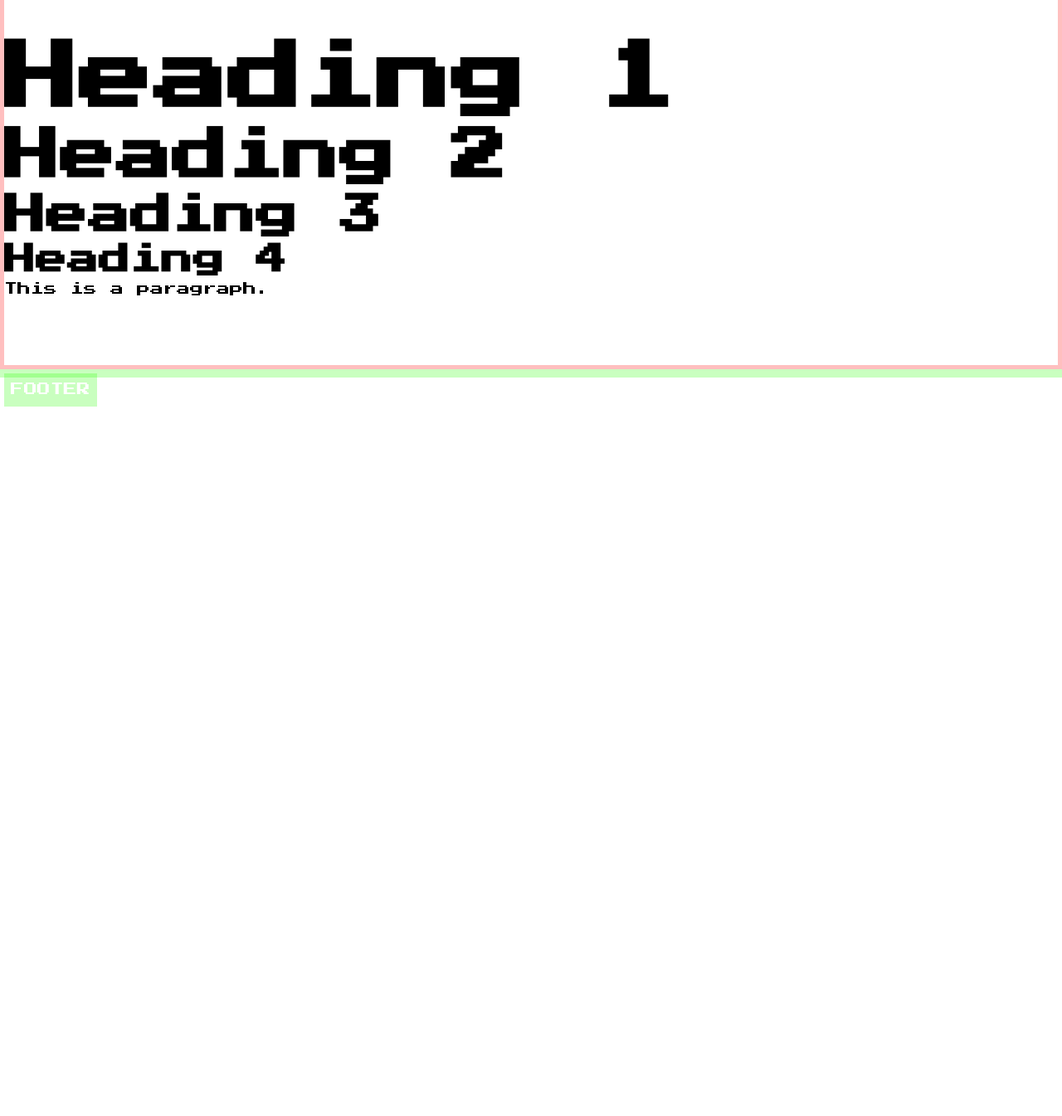
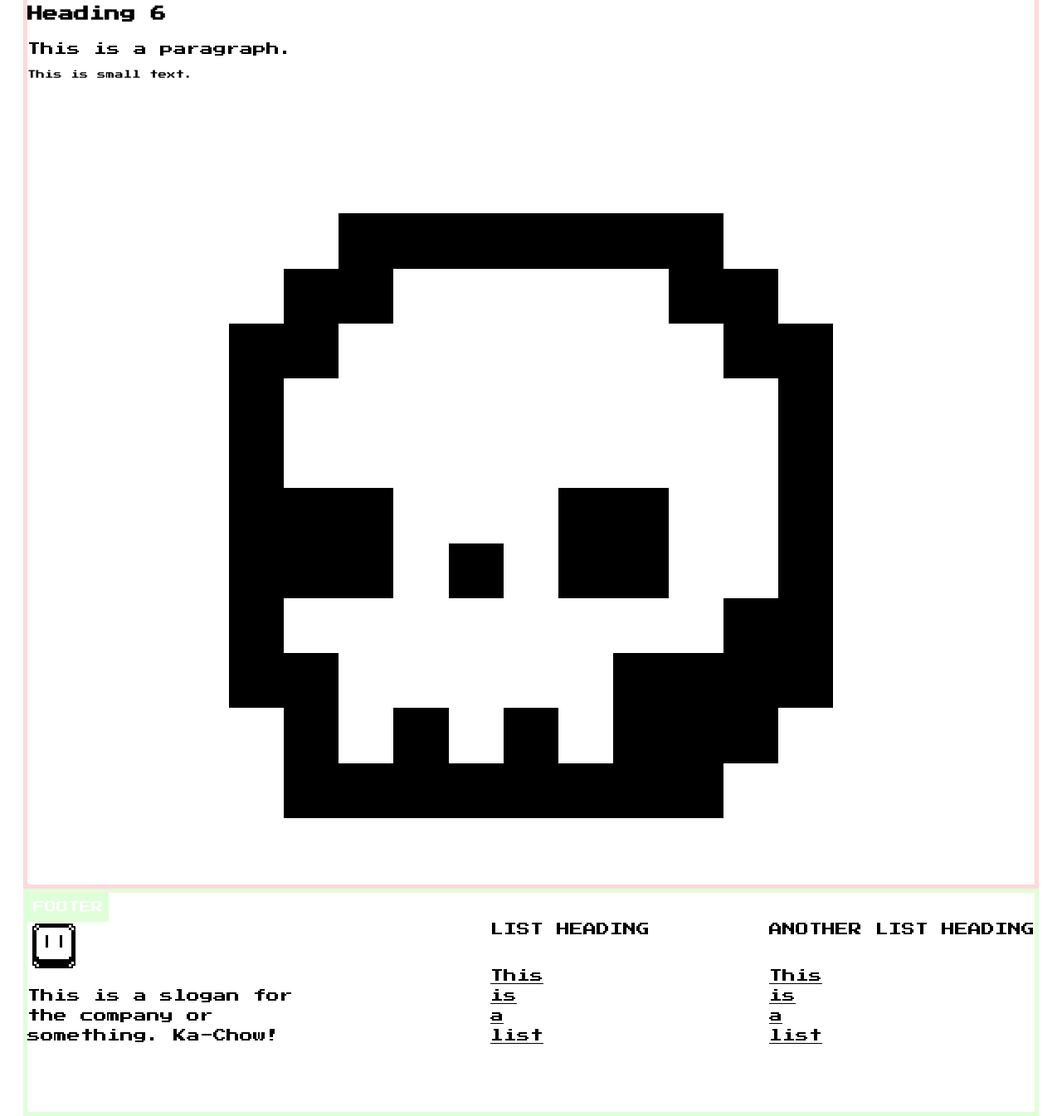
Before and after one commit to canklefark/site-structure, a plain HTML site: page index.html in a window 1280 px wide. Shown: the part 666-2011 px from the top of the page at 83% size. Before the commit the page ends 1156 px from the top, so only its background shows below. Drawn offline with Linux system fonts and the light colour scheme.

Commit message:
add pixel art and a bunch of other stuff

```diff
--- a/Styles/layout.css
+++ b/Styles/layout.css
@@ -1,14 +1,18 @@
 body {
   min-height: 100vh;
+  display: grid;
+  grid-template-rows: max-content auto max-content;
 }
 
-.page > * {
-  max-width: 80rem;
+body > * {
+  --max-width: 80rem;
+  --padding: calc(var(--size-7) * 2);
+
+  width: min(100% - var(--padding), var(--max-width));
   margin-inline: auto;
 }
 
-.page,
-.page > *,
+body > *,
 nav {
   position: relative;
 }
@@ -16,3 +20,8 @@ nav {
 section {
   padding-block: var(--section-pad-block);
 }
+
+footer {
+  min-height: 30vh;
+  padding-block: var(--size-8);
+}
--- a/Styles/main.css
+++ b/Styles/main.css
@@ -3,6 +3,7 @@
 @import './utilities.css';
 @import './layout.css';
 @import './typography.css';
+@import './pixel-art.css';
 
 [data-type='labelled']::before {
   content: '';
@@ -19,20 +20,25 @@
 
 header[data-type='labelled']::before {
   content: 'header';
-  background: hsl(var(--blue) / 0.25);
+  background: hsl(var(--blue) / 0.15);
 }
 
 nav[data-type='labelled']::before {
   content: 'navigation';
-  background: hsl(var(--purple) / 0.25);
+  background: hsl(var(--purple) / 0.15);
 }
 
 main[data-type='labelled']::before {
   content: 'content';
-  background: hsl(var(--red) / 0.25);
+  background: hsl(var(--red) / 0.15);
 }
 
 footer[data-type='labelled']::before {
   content: 'footer';
-  background: hsl(var(--green) / 0.25);
+  background: hsl(var(--green) / 0.15);
 }
+
+.footer-logo {
+  height: auto;
+  width: 4em;
+}
--- /dev/null
+++ b/Styles/pixel-art.css
@@ -0,0 +1,8 @@
+.pixel-grid {
+  display: grid;
+  grid-template-columns: repeat(11, minmax(50px, 1fr));
+  grid-template-rows: repeat(11, minmax(50px, 1fr));
+  max-width: 60%;
+  aspect-ratio: 1;
+  margin: auto;
+}
--- a/Styles/tokens.css
+++ b/Styles/tokens.css
@@ -1,9 +1,20 @@
 :root {
   font-family: 'Press Start 2P', system-ui;
+  /* MISC */
+  --transparency: 0.15;
+
+  /** Sizes */
+  --size-1: 0.25rem;
+  --size-2: 0.5rem;
+  --size-3: 0.75rem;
+  --size-4: 1rem;
+  --size-5: 1.25rem;
+  --size-6: 1.5rem;
+  --size-7: 1.75rem;
+  --size-8: 2rem;
 
   /** Layout */
   --section-pad-block: clamp(5rem, 10vh, 6rem);
-  --padding-base: 1rem;
 
   /** Border */
   --bw: 5px;
@@ -15,13 +26,14 @@
   --blue: 240 100% 50%;
   --purple: 300 100% 25%;
   --white: 0 0% 100%;
+  --black: 0 0% 0%;
 
   /** Tyopography */
-  --fs-100: clamp(0.88rem, 0.21vw + 0.83rem, 1rem);
-  --fs-400: clamp(1.09rem, 0.4vw + 1.01rem, 1.33rem);
-  --fs-500: clamp(1.37rem, 0.68vw + 1.23rem, 1.78rem);
-  --fs-600: clamp(1.71rem, 1.1vw + 1.49rem, 2.37rem);
-  --fs-700: clamp(2.14rem, 1.7vw + 1.8rem, 3.16rem);
-  --fs-800: clamp(2.67rem, 2.56vw + 2.16rem, 4.21rem);
-  --fs-900: clamp(3.34rem, 3.79vw + 2.58rem, 5.61rem);
+  --fs-100: clamp(0.75rem, 0.21vw + 0.71rem, 0.88rem);
+  --fs-400: clamp(0.94rem, 0.38vw + 0.86rem, 1.17rem);
+  --fs-500: clamp(1.17rem, 0.64vw + 1.04rem, 1.55rem);
+  --fs-600: clamp(1.46rem, 1.01vw + 1.26rem, 2.07rem);
+  --fs-700: clamp(1.83rem, 1.55vw + 1.52rem, 2.76rem);
+  --fs-800: clamp(2.29rem, 2.32vw + 1.82rem, 3.68rem);
+  --fs-900: clamp(2.86rem, 3.41vw + 2.18rem, 4.91rem);
 }
--- a/Styles/typography.css
+++ b/Styles/typography.css
@@ -1,38 +1,48 @@
 h1,
 h2,
 h3,
-h4,
-h5,
-h6 {
+h4 {
   line-height: 1.2;
 }
 
 h1,
-.h1,
 .text-h1 {
   font-size: var(--fs-900);
 }
 
 h2,
-.h2,
 .text-h2 {
   font-size: var(--fs-800);
 }
 
 h3,
-.h3,
 .text-h3 {
   font-size: var(--fs-700);
 }
 
 h4,
-.h4,
 .text-h4 {
   font-size: var(--fs-600);
 }
 
 h5,
-.h5,
 .text-h5 {
   font-size: var(--fs-500);
 }
+
+h6,
+.text-h6 {
+  font-size: var(--fs-400);
+}
+
+a,
+.link {
+  text-decoration: none;
+}
+
+a:hover,
+.link:hover,
+a:focus,
+.link:hover {
+  color: hsl(--blue);
+}
--- a/Styles/utilities.css
+++ b/Styles/utilities.css
@@ -1,36 +1,45 @@
 /** Utilities  */
-
+.list-none { list-style: none; }
 
 /** Borders */
-.border-green { border: var(--border) hsl(var(--green) / .25); }
-.border-red { border: var(--border) hsl(var(--red) / .25); }
-.border-blue { border: var(--border) hsl(var(--blue) / .25); }
-.border-purple { border: var(--border) hsl(var(--purple) / .25); }
+.border-green { border: var(--border) hsl(var(--green) / var(--transparency)); }
+.border-red { border: var(--border) hsl(var(--red) / var(--transparency)); }
+.border-blue { border: var(--border) hsl(var(--blue) / var(--transparency)); }
+.border-purple { border: var(--border) hsl(var(--purple) / var(--transparency)); }
 
 /** Background Colors */
-.bg-green{ background: hsl(var(--green)); }
-.bg-red{ background: hsl(var(--red)); }
-.bg-blue{ background: hsl(var(--blue)); }
-.bg-purple{ background: hsl(var(--purple)); }
-
-/** Width */
-.full-width { width: 100%}
+.bg-green { background: hsl(var(--green)); }
+.bg-red { background: hsl(var(--red)); }
+.bg-blue { background: hsl(var(--blue)); }
+.bg-purple { background: hsl(var(--purple)); }
+.bg-black { background: hsl(var(--black)); }
 
 /** General Layout */
 .flow * + * { margin-top: var(--flow-spacer, 1em); }
-.container { max-width: (--max-page-width); margin: 0 auto; }
+
+.w-full { width: 100% }
+.h-full { height: 100% }
 
 /** Flex */
 .flex { display: flex; gap: var(--gap, 1rem); }
+
+.flex-column { flex-direction: column; }
+.justify-start { justify-content: flex-start; }
+.justify-center { justify-content: center; }
+.justify-end { justify-content: flex-end; }
 .space-between {justify-content: space-between; }
+
+.align-start { align-items: flex-start; }
 .align-center { align-items: center; }
-.grow { flex-grow: 1; }
+.align-end { align-items: flex-end; }
 
 /** Grid */
 .grid { display: grid; gap: var(--gap, 1rem); }
+.grid-cols-2 { grid-template-columns: repeat(2, minmax(0, 1fr)); }
+.grid-cols-3 { grid-template-columns: repeat(3, minmax(0, 1fr)); }
 
 /** Typography */
-.text-small { font-size: var(--fs-100); }
+.text-small { font-size: calc(var(--fs-100) * 0.75); }
 .text-body { font-size: var(--fs-400); }
 .text-h5 { font-size: var(-fs-500); }
 .text-h4 { font-size: var(--fs-600); }
@@ -39,10 +48,19 @@
 
 .uppercase { text-transform: uppercase; }
 .title-case { text-transform: capitalize; }
+.underline { text-decoration: underline; }
 
 /** Spacing */
 .mx-auto { margin-inline: auto; }
 
-.px-sm { padding-inline: 1rem;}
+.px-base { padding-inline: var(--size-4); }
+.px-med { padding-inline: calc(var(--size-4) * 2); }
+.px-lg { padding-inline: calc(var(--size-4) * 3); }
+.py-base { padding-block: var(--size-4); }
+.py-med { padding-block: calc(var(--size-4) * 2); }
+.py-lg { padding-block: calc(var(--size-4) * 3); }
+.pb-base { padding-bottom: var(--size-4); }
+.pb-med { padding-bottom: calc(var(--size-4) * 2); }
+.pb-lg { padding-bottom: calc(var(--size-4) * 3); }
 
 .section { padding-block: var(--section-pad-block); }
--- a/index.html
+++ b/index.html
@@ -11,7 +11,7 @@
       rel="stylesheet" />
     <title>Site Structure</title>
   </head>
-  <body class="page">
+  <body>
     <header class="flex space-between align-center border-blue" id="home" data-type="labelled">
       <svg
         xmlns="http://www.w3.org/2000/svg"
@@ -24,8 +24,8 @@
           d="M 10 5 C 9.448 5 9 5.448 9 6 L 9 8 L 7 8 C 6.448 8 6 8.448 6 9 L 6 55 C 6 55.552 6.448 56 7 56 L 9 56 L 9 58 C 9 58.552 9.448 59 10 59 L 54 59 C 54.552 59 55 58.552 55 58 L 55 56 L 57 56 C 57.552 56 58 55.552 58 55 L 58 9 C 58 8.448 57.552 8 57 8 L 55 8 L 55 6 C 55 5.448 54.552 5 54 5 L 10 5 z M 11 7 L 14 7 L 14 10 L 50 10 L 50 7 L 53 7 L 53 10 L 56 10 L 56 13 L 53 13 L 53 45 L 50 45 L 50 48 L 14 48 L 14 45 L 11 45 L 11 13 L 8 13 L 8 10 L 11 10 L 11 7 z M 11 10 L 11 13 L 14 13 L 14 10 L 11 10 z M 53 13 L 53 10 L 50 10 L 50 13 L 53 13 z M 22 19 L 22 34 L 25 34 L 25 19 L 22 19 z M 39 19 L 39 34 L 42 34 L 42 19 L 39 19 z M 8 51 L 11 51 L 11 54 L 14 54 L 14 57 L 11 57 L 11 54 L 8 54 L 8 51 z M 53 51 L 56 51 L 56 54 L 53 54 L 53 57 L 50 57 L 50 54 L 53 54 L 53 51 z"></path>
       </svg>
       <nav
-        class="flex px-sm border-purple"
-        style="--gap: 2rem; height: 100%; align-items: center"
+        class="flex align-center h-full border-purple"
+        style="--gap: var(--size-8)"
         role="navigation"
         data-type="labelled">
         <a href="#home">Home</a>
@@ -34,24 +34,89 @@
         <a href="#footer">Footer</a>
       </nav>
     </header>
-    <main class="grow border-red" data-type="labelled">
-      <section class="">
+    <main class="border-red" data-type="labelled">
+      <section>
+        <div class="flow">
           <h1>Heading 1</h1>
           <h2>Heading 2</h2>
           <h3>Heading 3</h3>
           <h4>Heading 4</h4>
           <h5>Heading 5</h5>
+          <h6>Heading 6</h6>
           <p>This is a paragraph.</p>
+          <p class="text-small">This is small text.</p>
+        </div>
       </section>
-
-      <section class="">
-        <h1>Heading 1</h1>
-        <h2>Heading 2</h2>
-        <h3>Heading 3</h3>
-        <h4>Heading 4</h4>
-        <p>This is a paragraph.</p>
+      <section>
+        <div class="pixel-grid">
+          <div class="bg-black" style="grid-area: 1 / 3 / 1 / 10"></div>
+          <div class="bg-black" style="grid-area: 2 / 2 / 2 / 4"></div>
+          <div class="bg-black" style="grid-area: 2 / 9 / 2 / 11"></div>
+          <div class="bg-black" style="grid-area: 3 / 1 / 3 / 3"></div>
+          <div class="bg-black" style="grid-area: 3 / 10 / 3 / 12"></div>
+          <div class="bg-black" style="grid-area: 4 / 1 / 4 / 2"></div>
+          <div class="bg-black" style="grid-area: 4 / 11 / 4 / 12"></div>
+          <div class="bg-black" style="grid-area: 5 / 1 / 5 / 2"></div>
+          <div class="bg-black" style="grid-area: 5 / 11 / 5 / 12"></div>
+          <div class="bg-black" style="grid-area: 6 / 1 / 6 / 4"></div>
+          <div class="bg-black" style="grid-area: 6 / 7 / 6 / 9"></div>
+          <div class="bg-black" style="grid-area: 6 / 11 / 6 / 12"></div>
+          <div class="bg-black" style="grid-area: 7 / 1 / 7 / 4"></div>
+          <div class="bg-black" style="grid-area: 7 / 5 / 7 / 6"></div>
+          <div class="bg-black" style="grid-area: 7 / 7 / 7 / 9"></div>
+          <div class="bg-black" style="grid-area: 7 / 11 / 7 / 12"></div>
+          <div class="bg-black" style="grid-area: 8 / 1 / 8 / 2"></div>
+          <div class="bg-black" style="grid-area: 8 / 10 / 8 / 12"></div>
+          <div class="bg-black" style="grid-area: 9 / 1 / 9 / 3"></div>
+          <div class="bg-black" style="grid-area: 9 / 8 / 9 / 12"></div>
+          <div class="bg-black" style="grid-area: 10 / 2 / 10 / 3"></div>
+          <div class="bg-black" style="grid-area: 10 / 4 / 10 / 5"></div>
+          <div class="bg-black" style="grid-area: 10 / 6 / 10 / 7"></div>
+          <div class="bg-black" style="grid-area: 10 / 8 / 10 / 11"></div>
+          <div class="bg-black" style="grid-area: 11 / 2 / 11 / 10"></div>
+        </div>
       </section>
     </main>
-    <footer class="border-green" id="footer" data-type="labelled"></footer>
+    <footer
+      class="flex space-between border-green"
+      style="padding-bottom: 5rem"
+      id="footer"
+      data-type="labelled">
+      <div class="flex flex-column" style="max-width: 30%">
+        <svg
+          class="footer-logo"
+          xmlns="http://www.w3.org/2000/svg"
+          x="0px"
+          y="0px"
+          width="100"
+          height="100"
+          viewBox="0 0 64 64">
+          <path
+            d="M 10 5 C 9.448 5 9 5.448 9 6 L 9 8 L 7 8 C 6.448 8 6 8.448 6 9 L 6 55 C 6 55.552 6.448 56 7 56 L 9 56 L 9 58 C 9 58.552 9.448 59 10 59 L 54 59 C 54.552 59 55 58.552 55 58 L 55 56 L 57 56 C 57.552 56 58 55.552 58 55 L 58 9 C 58 8.448 57.552 8 57 8 L 55 8 L 55 6 C 55 5.448 54.552 5 54 5 L 10 5 z M 11 7 L 14 7 L 14 10 L 50 10 L 50 7 L 53 7 L 53 10 L 56 10 L 56 13 L 53 13 L 53 45 L 50 45 L 50 48 L 14 48 L 14 45 L 11 45 L 11 13 L 8 13 L 8 10 L 11 10 L 11 7 z M 11 10 L 11 13 L 14 13 L 14 10 L 11 10 z M 53 13 L 53 10 L 50 10 L 50 13 L 53 13 z M 22 19 L 22 34 L 25 34 L 25 19 L 22 19 z M 39 19 L 39 34 L 42 34 L 42 19 L 39 19 z M 8 51 L 11 51 L 11 54 L 14 54 L 14 57 L 11 57 L 11 54 L 8 54 L 8 51 z M 53 51 L 56 51 L 56 54 L 53 54 L 53 57 L 50 57 L 50 54 L 53 54 L 53 51 z"></path>
+        </svg>
+        <p>This is a slogan for the company or something. Ka-Chow!</p>
+      </div>
+      <div class="grid grid-cols-2">
+        <div class="flex flex-column space-between">
+          <p class="uppercase">List Heading</p>
+          <ul class="list-none underline">
+            <li><p>This</p></li>
+            <li><p>is</p></li>
+            <li><p>a</p></li>
+            <li><p>list</p></li>
+          </ul>
+        </div>
+
+        <div class="flex flex-column space-between">
+          <p class="uppercase">Another List Heading</p>
+          <ul class="list-none underline">
+            <li><p>This</p></li>
+            <li><p>is</p></li>
+            <li><p>a</p></li>
+            <li><p>list</p></li>
+          </ul>
+        </div>
+      </div>
+    </footer>
   </body>
 </html>
```
Also changed, not shown: Styles/footer.css (deleted), Styles/header.css (deleted), 1 other file. Lines whose indentation alone changed are shown as unchanged.
